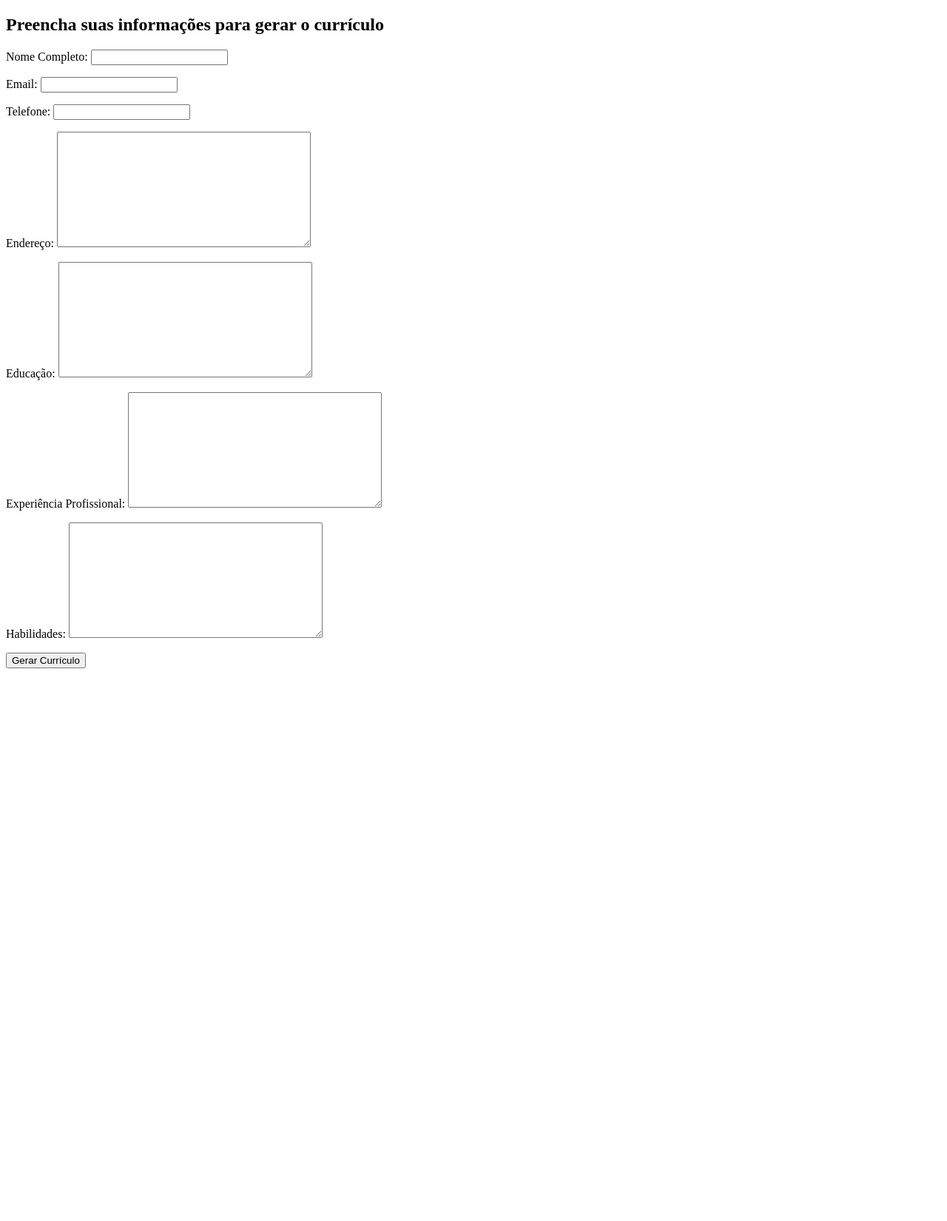
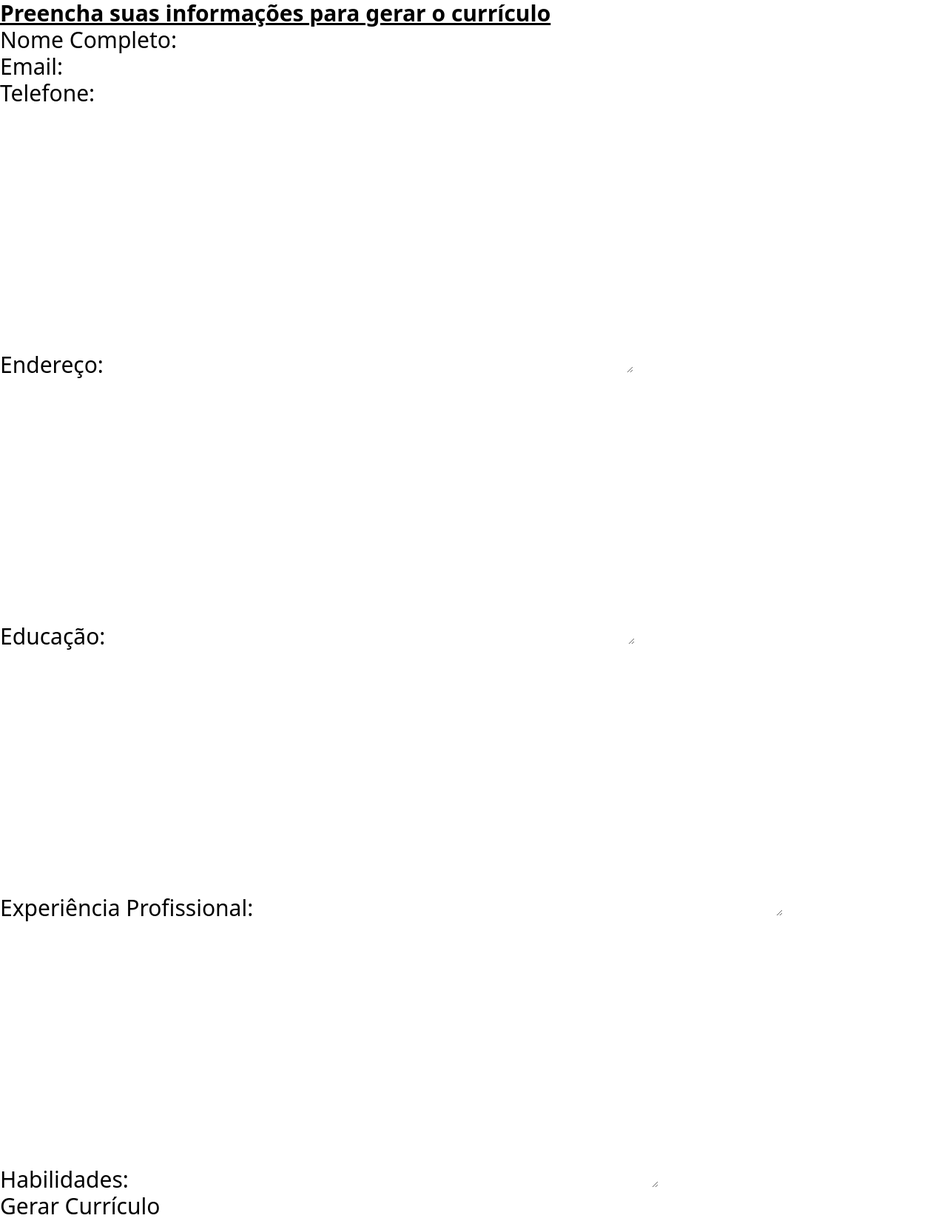
Before and after one commit to Anoto-ecossistem/generate-resume, a Django app: page / in a window 1280 px wide. Shown: the whole page at 74% size. Before the commit the page ends 903 px from the top, so only its background shows below. Run offline with Django 5.2, Linux system fonts and the light colour scheme; some libraries are stand-ins or nearby versions.

Commit message:
add heroku and modify frontend

```diff
--- a/generateresume/generateresume/templates/generated_resume.html
+++ b/generateresume/generateresume/templates/generated_resume.html
@@ -21,9 +21,9 @@
 </head>
 <body>
     <h1>{{ full_name }}</h1>
-    <p>Email: {{ email }}</p>
-    <p>Telefone: {{ phone }}</p>
-    <p>Endereço: {{ address }}</p>
+    <p >Email: {{ email }}</p>
+    <p >Telefone: {{ phone }}</p>
+    <p >Endereço: {{ address }}</p>
 
     <div class="section">
         <h3>Educação</h3>
--- a/generateresume/generateresume/templates/resume_form.html
+++ b/generateresume/generateresume/templates/resume_form.html
@@ -2,10 +2,12 @@
 <html>
 <head>
     <title>Gerador de Currículos</title>
+    <script src="https://cdn.tailwindcss.com"></script>
 </head>
 <body>
-    <h2>Preencha suas informações para gerar o currículo</h2>
-    <form method="post">
+    <h2 class="text-3xl font-bold underline">Preencha suas informações para gerar o currículo</h2>
+
+    <form class="text-3xl" method="post">
         {% csrf_token %}
         {{ form.as_p }}
         <button type="submit">Gerar Currículo</button>
```
